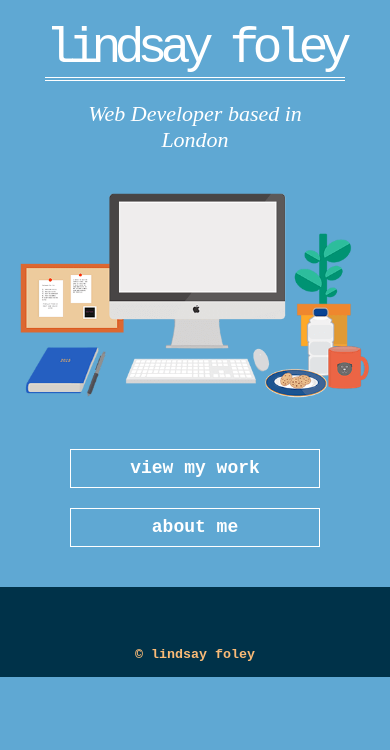
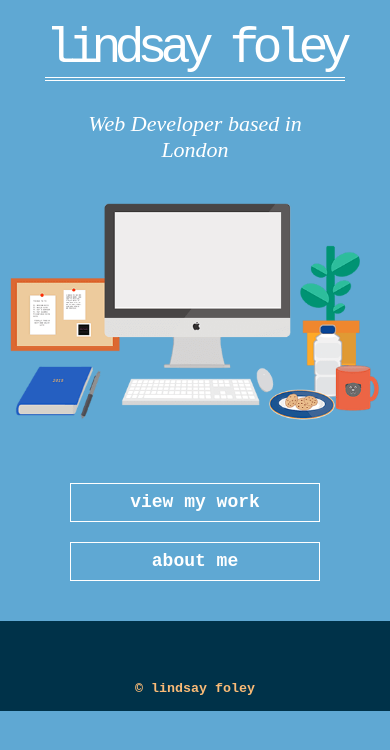
Before and after one commit to lindsayfoley/lindsayfoley, a Next.js app: page / in a window 390 px wide. Shown: the top 750 px of the page. Built offline with nearby package versions, Linux system fonts and the light colour scheme; some icons are missing; a web font is replaced by a local one.

Commit message:
styling tweaks for HP on mobile

```diff
--- a/public/styles/_home.scss
+++ b/public/styles/_home.scss
@@ -4,7 +4,8 @@
   padding: 0 20px;
 
   @include smallScreen {
-    margin-top: 10px;
+    margin-top: 20px;
+    padding: 0 10px;
   }
 
   h2 {
@@ -23,7 +24,7 @@
     width: 100%;
 
     @include smallScreen {
-      margin-top: 40px;
+      margin: 40px auto 10px auto;
     }
   }
 
```
